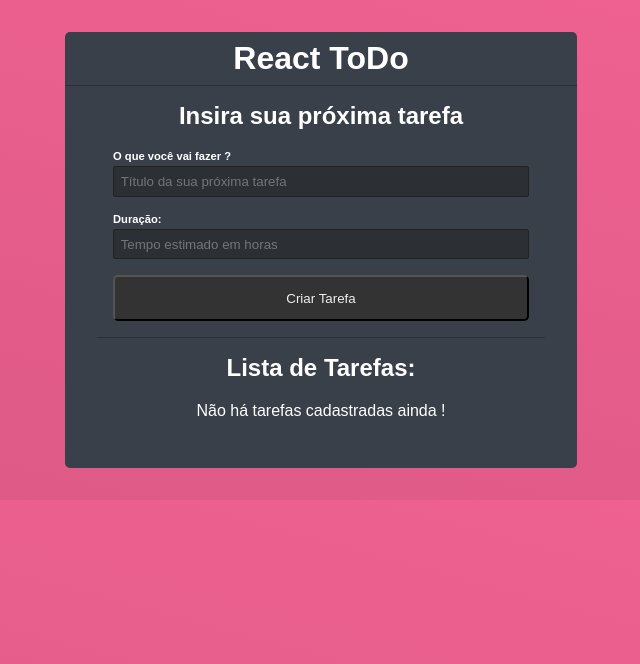
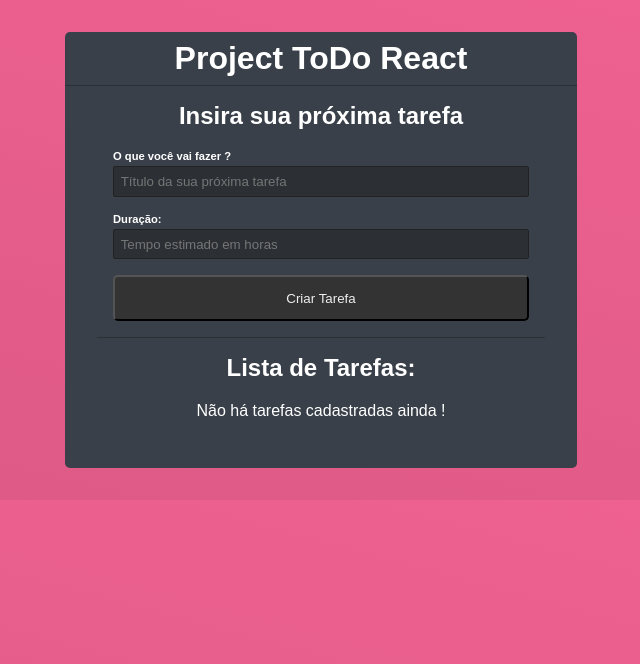
Before and after one commit to ernestopcaraujo/projectFirstReact, a React (Create React App) app in the folder first-react/: page / in a window 1280 px wide. Shown: the top 664 px of the page, without its empty margins (319-959 px from the left). Built offline with nearby package versions, Linux system fonts and the light colour scheme; data requests are answered from the project's data file.

Commit message:
feat: changed form title

```diff
--- a/first-react/src/App.js
+++ b/first-react/src/App.js
@@ -119,11 +119,11 @@ function App() {
   if(loading){
     return <p>Carregando dados...</p>
   }
-
+  //npm run server npm start
   return (
     <div className="App">
       <div className='todo-header'>
-        <h1>React ToDo</h1>
+        <h1>Project ToDo React</h1>
       </div>
       <div className='form-todo'>
         <h2>Insira sua próxima tarefa</h2>
```
